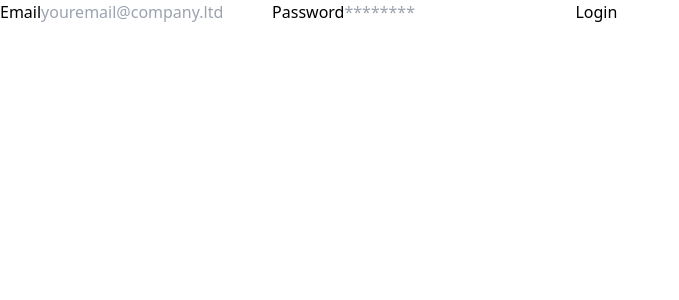
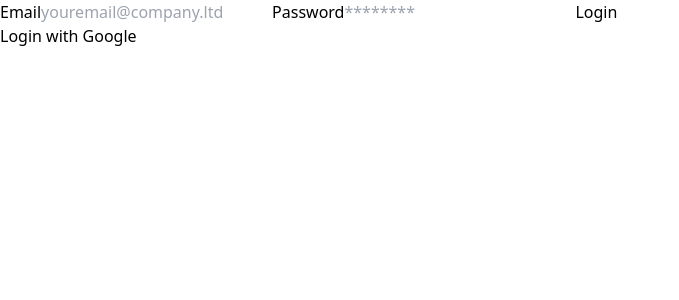
Before and after one commit to Anibal-Alpizar/react-firebase-app, a React (Vite) app: page /login in a window 1280 px wide. Shown: the top 300 px of the page, without its empty margins (0-679 px from the left). Built offline with nearby package versions, Linux system fonts and the light colour scheme; no server answers; the HTML template or start-up script is replaced by a standard one.

Commit message:
Google login

```diff
--- a/src/components/Alert.jsx
+++ b/src/components/Alert.jsx
@@ -0,0 +1,7 @@
+export function Alert({ message }) {
+  return (
+    <div>
+      <span>{message}</span>
+    </div>
+  );
+}
--- a/src/components/Home.jsx
+++ b/src/components/Home.jsx
@@ -4,14 +4,18 @@ export function Home() {
   const { user, logout, loading } = useAuth();
 
   const handlerLogout = async () => {
-    await logout();
+    try {
+      await logout();
+    } catch (err) {
+      console.log(err);
+    }
   };
 
   if (loading) return <p>Loading...</p>;
 
   return (
     <div>
-      <h1>Welcome {user.email}</h1>
+      <h1>Welcome {user.displayName || user.email}</h1>
       <button onClick={handlerLogout}>Logout</button>
     </div>
   );
--- a/src/components/Login.jsx
+++ b/src/components/Login.jsx
@@ -1,6 +1,7 @@
 import { useState } from "react";
 import { useAuth } from "../context/authContext.jsx";
 import { useNavigate } from "react-router-dom";
+import { Alert } from "./Alert.jsx";
 
 export function Login() {
   const [user, setuser] = useState({
@@ -10,7 +11,7 @@ export function Login() {
 
   const [error, seterror] = useState("");
 
-  const { login } = useAuth();
+  const { login, loginWithGoogle } = useAuth();
   const navigate = useNavigate();
 
   const handleChange = ({ target: { name, value } }) =>
@@ -28,9 +29,18 @@ export function Login() {
     }
   };
 
+  const handleGoogleSignIn = async () => {
+    try {
+      await loginWithGoogle();
+      navigate("/");
+    } catch (err) {
+      seterror(err.message);
+    }
+  };
+
   return (
     <div>
-      {error && <p>{error}</p>}
+      {error && <Alert message={error} />}
       <form onSubmit={handleSubmit}>
         <label htmlFor="email">Email</label>
         <input
@@ -50,6 +60,7 @@ export function Login() {
         />
         <button>Login</button>
       </form>
+      <button onClick={handleGoogleSignIn}>Login with Google</button>
     </div>
   );
 }
--- a/src/components/Register.jsx
+++ b/src/components/Register.jsx
@@ -30,7 +30,7 @@ export function Register() {
 
   return (
     <div>
-      {error && <p>{error}</p>}
+      {error && <Alert message={error} />}
       <form onSubmit={handleSubmit}>
         <label htmlFor="email">Email</label>
         <input
--- a/src/context/authContext.jsx
+++ b/src/context/authContext.jsx
@@ -5,6 +5,8 @@ import {
   signInWithEmailAndPassword,
   onAuthStateChanged,
   signOut,
+  GoogleAuthProvider,
+  signInWithPopup,
 } from "firebase/auth";
 
 export const authContext = createContext();
@@ -32,6 +34,11 @@ export function AuthProvider({ children }) {
 
   const logout = () => signOut(auth);
 
+  const loginWithGoogle = () => {
+    const googleProvider = new GoogleAuthProvider();
+    return signInWithPopup(auth, googleProvider);
+  };
+
   useEffect(() => {
     const unsubscribe = onAuthStateChanged(auth, (currentUser) => {
       setUser(currentUser);
@@ -41,7 +48,9 @@ export function AuthProvider({ children }) {
   }, []);
 
   return (
-    <authContext.Provider value={{ signup, login, user, logout, loading }}>
+    <authContext.Provider
+      value={{ signup, login, user, logout, loading, loginWithGoogle }}
+    >
       {children}
     </authContext.Provider>
   );
```
